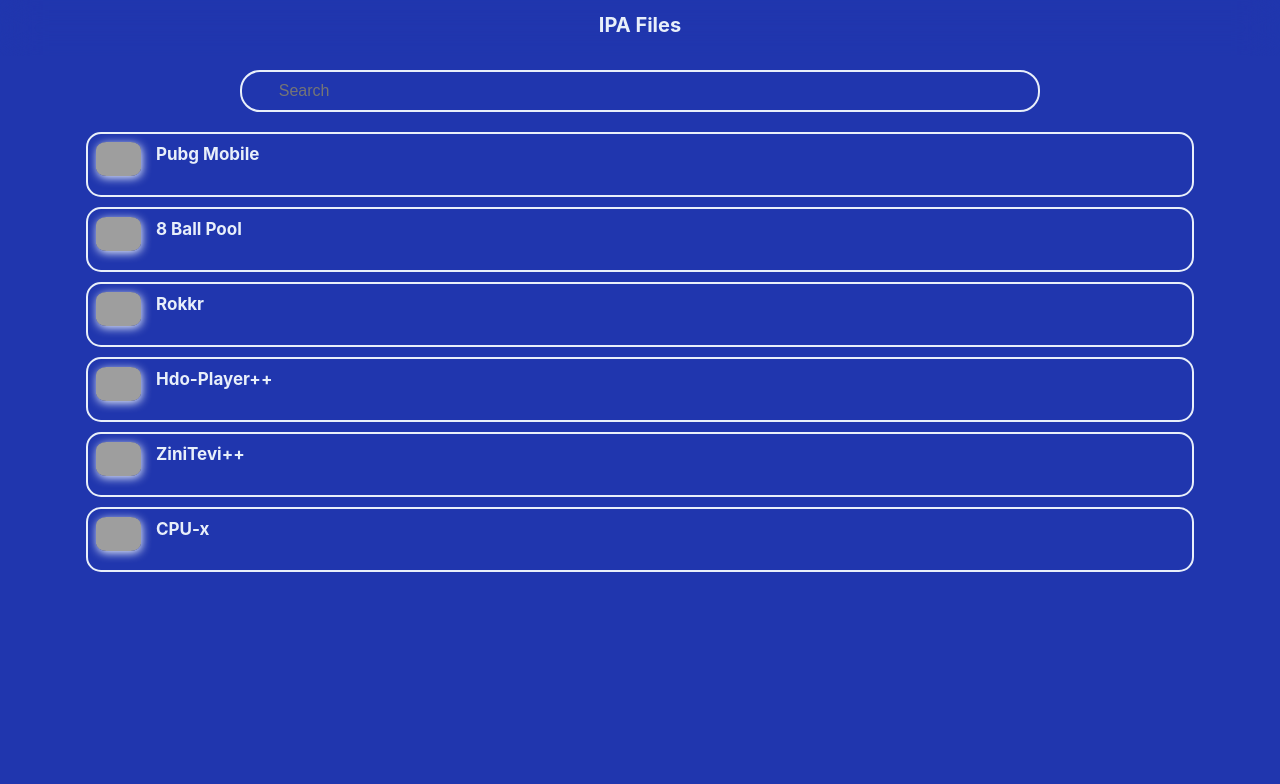
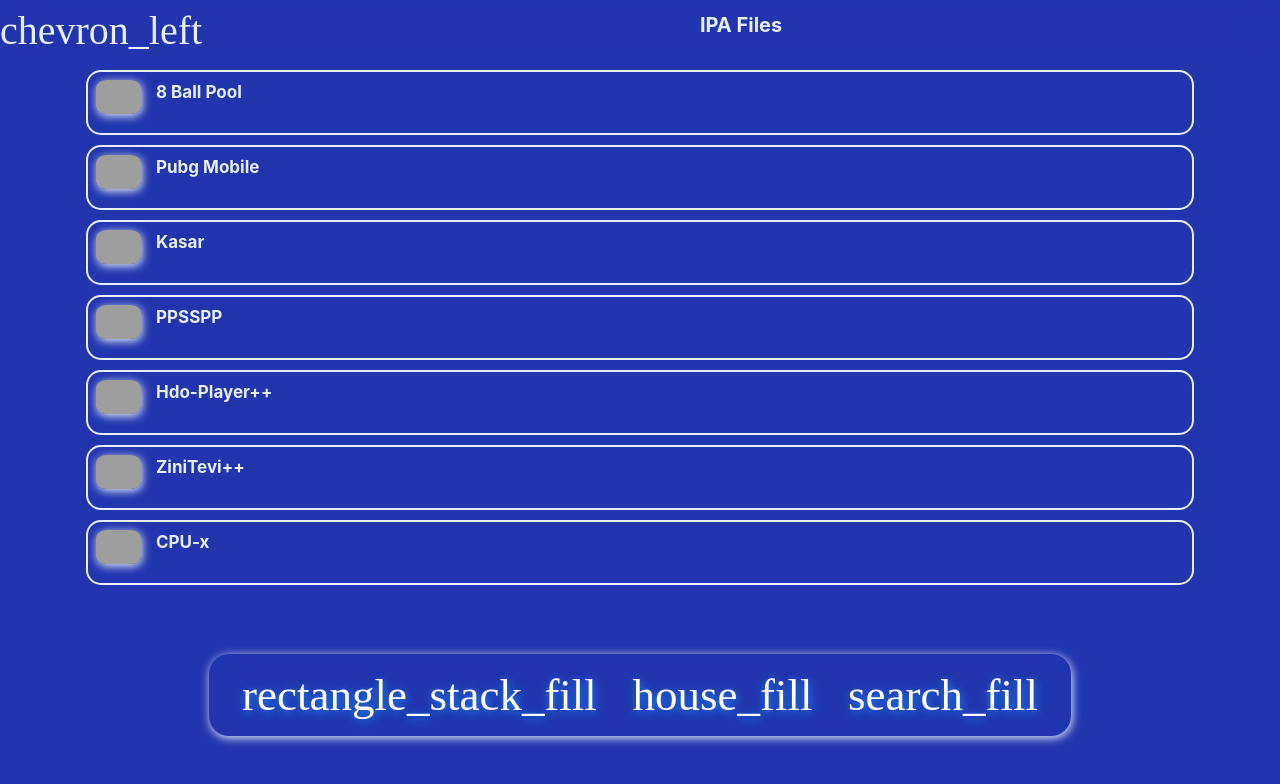
Before and after one commit to salmduski2/Kasar, a plain HTML site: page IPAS.html in a window 1280 px wide. Drawn offline with Linux system fonts and the light colour scheme; grey boxes are pictures that could not be loaded; a web font is replaced by a local one.

Commit message:
Update IPAS.html

```diff
--- a/IPAS.html
+++ b/IPAS.html
@@ -5,101 +5,71 @@
 <link rel="stylesheet" href="main.css">
 <meta name="viewport" content="width=device-width, initial-scale=1, maximum-scale=1, minimum-scale=1, user-scalable=no, viewport-fit=cover minimal-ui standalone">
 <link rel="manifest" href="manifest.json">
-<meta name="description" content="Kasar Is A Tweaked AppStore For iOS Devices">
+<meta name="description" content="Kasar iOS Is A Tweaked AppStore For iOS Devices">
 <link rel="apple-touch-startup-image" href="https://kasar.store/img/LaunchImage.png">
-<link rel='icon' href='Kasaricon.png' type='image/x-icon'/ >
-<link rel="apple-touch-icon" href="Kasaricon.png"/>
+<link rel='icon' href='favicon.ico' type='image/x-icon'/ >
+<link rel="apple-touch-icon" href="favicon.ico"/>
 <meta name="apple-mobile-web-app-capable" content="yes">
 </head>
-<center>
-<a href="Sections">
 <div class="name">
+<a href="Sections" class="tab">chevron_left</a>
 <h1>IPA Files</h1>
 </div>
-</a>
 <br>
 <br>
 <br>
-<div class="search">
-<input type="text" id="myInput" onkeyup="myFunction()" placeholder="Search">
+<center>
+<a href="https://up-ipa.com/uploads/up-ipa.com8Ball-CFire-5-5-3-cydiafire_84c31.ipa">
+<div class="apps">
+<img src="https://icons.kasar.store/8BallPoolI.png">
+<h1>8 Ball Pool</h1>
 </div>
-</center>
-<center>
-<ul id="myUL">
-<li>
-<a href="https://mega.nz/file/oNFWGBxC#JQCiQcEmp-62lq6AyAv_2CDeV0V1nkee365oH9_5RD4">
+</a>
+<a href="https://up-ipa.com/uploads/up-ipa.comgl4Signed.ipa">
 <div class="apps">
 <img src="https://icons.kasar.store/Pubg.png">
 <h1>Pubg Mobile</h1>
 </div>
 </a>
-</li>
-<li>
-<a href="https://mega.nz/file/kWgE2YIB#K6q4cZbXu0gEd06WwpfxyTnQclELcumKOsed_hl76ic">
+<a href="IPAS/Kasar.ipa">
 <div class="apps">
-<img src="https://icons.kasar.store/8BallPoolI.png">
-<h1>8 Ball Pool</h1>
+<img src="https://kasar.store/Kasaricon.png">
+<h1>Kasar</h1>
 </div>
 </a>
-</li>
-<li>
-<a href="https://mega.nz/file/FaB0AbIa#aQPDFM1IYz8TAi8ez7ZcdSgnSJURs_Hb1QwK8mMNOpw">
+<a href="https://repo.saunderstech.co/apps/Lodging/PPSSPP.ipa">
 <div class="apps">
-<img src="https://icons.kasar.store/rokkr.png">
-<h1>Rokkr</h1>
+<img src="https://icons.kasar.store/PPSSPP.png">
+<h1>PPSSPP</h1>
 </div>
 </a>
-</li>
-<li>
 <a href="IPAS/HDOPlayer.ipa">
 <div class="apps">
 <img src="https://icons.kasar.store/Hdo-Player.png">
 <h1>Hdo-Player++</h1>
 </div>
 </a>
-</li>
-<li>
 <a href="IPAS/Zefix-kasar.ipa">
 <div class="apps">
 <img src="https://icons.kasar.store/ZiniTevi.png">
 <h1>ZiniTevi++</h1>
 </div>
 </a>
-</li>
-<li>
 <a href="IPAS/cpu-x.ipa">
 <div class="apps">
 <img src="https://icons.kasar.store/cpu-x.png">
 <h1>CPU-x</h1>
 </div>
 </a>
-</li>
-</ul>
 </center>
 <br>
 <br>
 <br>
 <br>
 <br>
-<script>
-function myFunction() {
-  // Declare variables
-  var input, filter, ul, li, div, h1, i, txtValue;
-  input = document.getElementById('myInput');
-  filter = input.value.toUpperCase();
-  ul = document.getElementById("myUL");
-  li = ul.getElementsByTagName('li');
-
-  // Loop through all list items, and hide those who don't match the search query
-  for (i = 0; i < li.length; i++) {
-    h1 = li[i].getElementsByTagName("h1")[0];
-    txtValue = h1.textContent || h1.innerText;
-    if (txtValue.toUpperCase().indexOf(filter) > -1) {
-      li[i].style.display = "";
-    } else {
-      li[i].style.display = "none";
-    }
-  }
-}
-</script>
+<div class="nav">
+<a href="Sections" class="tab">rectangle_stack_fill</a>
+<a href="index" class="tab">house_fill</a>
+<a href="Search" class="tab">search_fill</a>
+</div>
 </html>
```
